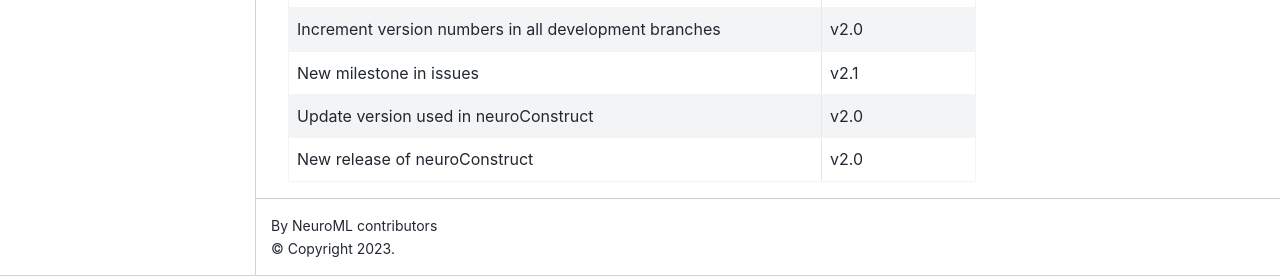
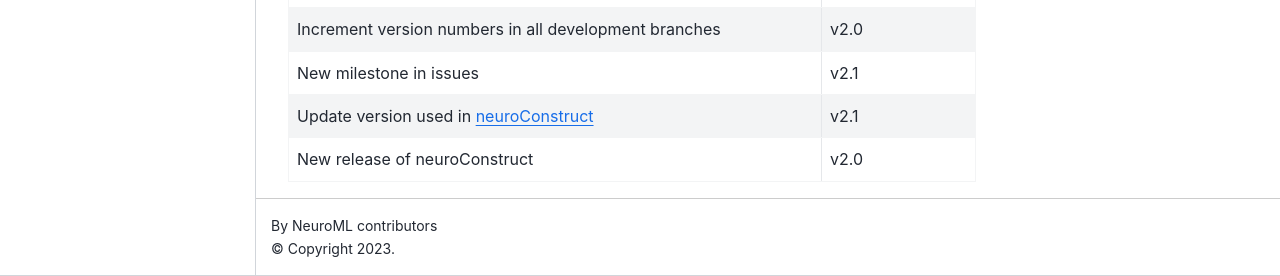
Before and after one commit to NeuroML/Documentation, a Jupyter Book: the page built from source/Devdocs/ReleaseProcess.md, in a window 1280 px wide and 900 px high, scrolled down 968 px. Shown: the part 624-900 px from the top of the window. Built offline with Jupyter Book 1.0.4 settings and Sphinx 7.4.7 and the Sphinx Book theme 1.1.4, drawn with Linux system fonts in a browser that asks for light colours; pages that are not in the unit, such as notebooks, are missing from menus.

Commit message:
nC updated

```diff
--- a/source/Devdocs/ReleaseProcess.md
+++ b/source/Devdocs/ReleaseProcess.md
@@ -38,5 +38,5 @@
 | ANNOUNCE (mailing list, Twitter) | v2.0 |
 | Increment version numbers in all development branches | v2.0 |
 | New milestone in issues | v2.1 |
-| Update version used in neuroConstruct | v2.0 |
+| Update version used in [neuroConstruct](https://github.com/NeuralEnsemble/neuroConstruct) | v2.1 |
 | New release of neuroConstruct | v2.0 |
```
